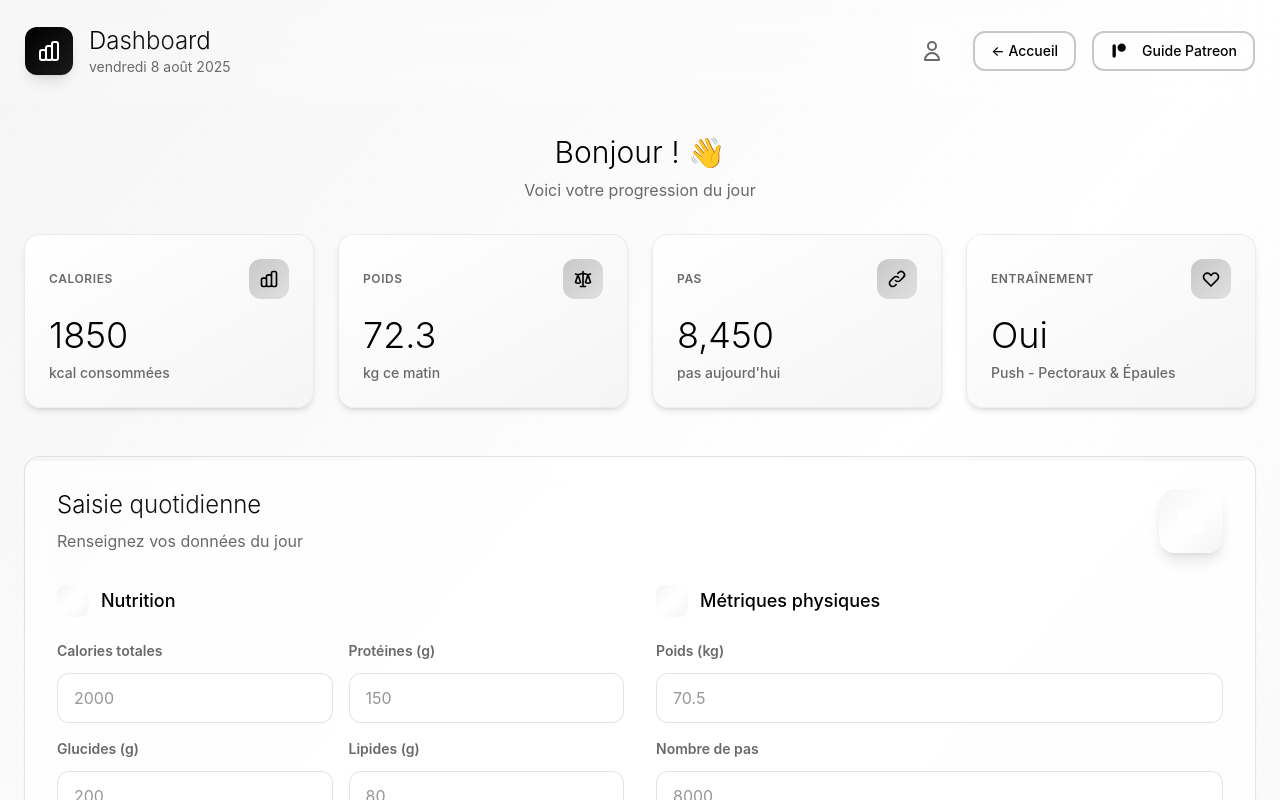
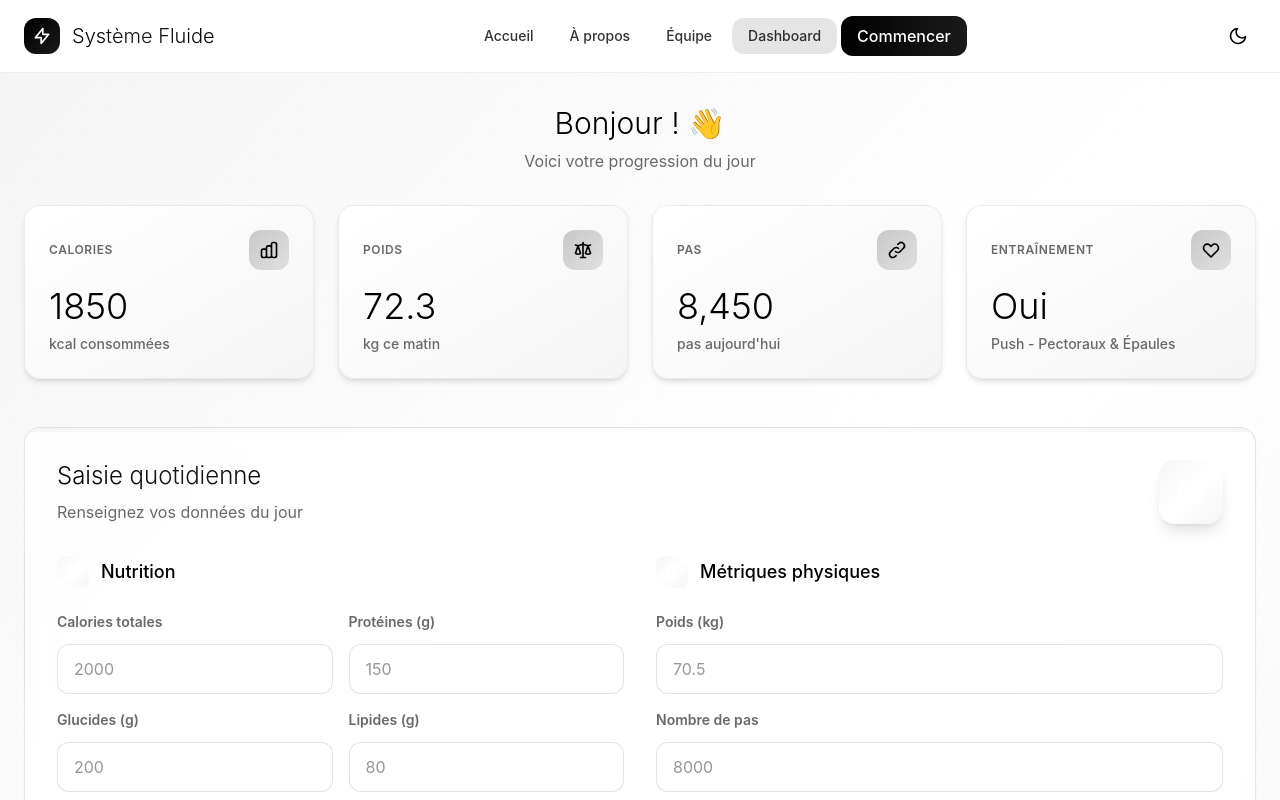
Before and after one commit to Messaoudiam/systeme-fluide, a Nuxt app: page /dashboard in a window 1280 px wide. Shown: the top 800 px of the page. Built offline with nearby package versions, Linux system fonts and the light colour scheme.

Commit message:
améliorations globales de l'UI/UX

```diff
--- a/app.vue
+++ b/app.vue
@@ -1,4 +1,15 @@
 <template>
-  <NuxtRouteAnnouncer />
-  <NuxtPage />
+  <div>
+    <a
+      href="#contenu-principal"
+      class="sr-only focus:not-sr-only focus:fixed focus:top-4 focus:left-4 focus:z-[60] focus:bg-white dark:focus:bg-gray-dark focus:text-black dark:focus:text-white focus:px-4 focus:py-2 focus:rounded-xl focus:ring-2 focus:ring-black dark:focus:ring-white"
+      >Aller au contenu</a
+    >
+    <AppHeader />
+    <main id="contenu-principal">
+      <NuxtRouteAnnouncer />
+      <NuxtPage />
+    </main>
+    <AppFooter />
+  </div>
 </template>
--- a/pages/about.vue
+++ b/pages/about.vue
@@ -351,6 +351,7 @@
       </div>
     </section>
 
+
     <!-- CTA Section -->
     <section class="py-24 relative overflow-hidden">
       <!-- Gradient background -->
--- a/pages/dashboard.vue
+++ b/pages/dashboard.vue
@@ -7,69 +7,6 @@
       class="absolute inset-0 bg-[radial-gradient(circle_at_50%_50%,rgba(0,0,0,0.02)_1px,transparent_1px)] dark:bg-[radial-gradient(circle_at_50%_50%,rgba(255,255,255,0.02)_1px,transparent_1px)] bg-[length:24px_24px]"
     ></div>
     <div class="relative z-10">
-      <!-- Header -->
-      <header
-        class="glass-strong border-b border-white/20 dark:border-white/10 sticky top-0 z-50"
-      >
-        <div class="max-w-7xl mx-auto px-6 py-6">
-          <div class="flex items-center justify-between">
-            <div class="flex items-center space-x-4">
-              <div
-                class="w-12 h-12 bg-gradient-to-br from-black to-gray-darkest dark:from-white dark:to-off-white rounded-xl flex items-center justify-center shadow-lg"
-              >
-                <svg
-                  class="w-6 h-6 text-white dark:text-black"
-                  fill="none"
-                  stroke="currentColor"
-                  viewBox="0 0 24 24"
-                >
-                  <path
-                    stroke-linecap="round"
-                    stroke-linejoin="round"
-                    stroke-width="2"
-                    d="M9 19v-6a2 2 0 00-2-2H5a2 2 0 00-2 2v6a2 2 0 002 2h2a2 2 0 002-2zm0 0V9a2 2 0 012-2h2a2 2 0 012 2v10m-6 0a2 2 0 002 2h2a2 2 0 002-2m0 0V5a2 2 0 012-2h2a2 2 0 012 2v14a2 2 0 01-2 2h-2a2 2 0 01-2-2z"
-                  ></path>
-                </svg>
-              </div>
-              <div>
-                <h1 class="text-2xl font-light text-gradient">Dashboard</h1>
-                <p class="text-sm text-gray-medium dark:text-gray-light">
-                  {{ currentDate }}
-                </p>
-              </div>
-            </div>
-            <div class="flex items-center space-x-4">
-              <button
-                class="p-3 glass rounded-xl text-gray-medium hover:text-black dark:hover:text-white transition-all duration-300 hover:scale-105"
-              >
-                <svg
-                  class="w-6 h-6"
-                  fill="none"
-                  stroke="currentColor"
-                  viewBox="0 0 24 24"
-                >
-                  <path
-                    stroke-linecap="round"
-                    stroke-linejoin="round"
-                    stroke-width="2"
-                    d="M16 7a4 4 0 11-8 0 4 4 0 018 0zM12 14a7 7 0 00-7 7h14a7 7 0 00-7-7z"
-                  ></path>
-                </svg>
-              </button>
-              <NuxtLink to="/" class="btn btn-outline px-4 py-2 text-sm">
-                ← Accueil
-              </NuxtLink>
-              <ClientOnly>
-                <PatreonButton
-                  size="sm"
-                  variant="outline"
-                  label="Guide Patreon"
-                />
-              </ClientOnly>
-            </div>
-          </div>
-        </div>
-      </header>
 
       <main class="max-w-7xl mx-auto px-6 py-8">
         <!-- Welcome message -->
--- a/pages/index.vue
+++ b/pages/index.vue
@@ -8,19 +8,7 @@
     ></div>
     <div class="relative z-10">
       <!-- Hero Section -->
-      <section class="relative overflow-hidden min-h-[420px] md:min-h-[480px]">
-        <!-- Banner background -->
-        <img
-          :src="bannerUrl"
-          alt="Système Fluide — bannière principale"
-          class="absolute inset-0 w-full h-full object-cover object-center opacity-90 pointer-events-none select-none z-0"
-          loading="eager"
-          fetchpriority="high"
-        />
-        <!-- Readability overlay -->
-        <div
-          class="absolute inset-0 bg-gradient-to-r from-black/60 via-black/30 to-black/60 dark:from-black/70 dark:via-black/40 dark:to-black/70 z-[1]"
-        ></div>
+      <section class="relative overflow-hidden">
         <!-- Floating elements -->
         <div
           class="absolute top-20 left-10 w-32 h-32 bg-gradient-to-br from-black/5 to-transparent dark:from-white/5 rounded-full blur-3xl animate-pulse"
@@ -29,14 +17,14 @@
           class="absolute top-40 right-20 w-48 h-48 bg-gradient-to-br from-success/10 to-transparent rounded-full blur-3xl animate-pulse delay-1000"
         ></div>
 
-        <div class="max-w-7xl mx-auto px-6 py-24 relative z-[2]">
+        <div class="max-w-7xl mx-auto px-6 py-24 relative">
           <div class="text-center">
             <div class="inline-block">
-              <h1
-                class="text-5xl md:text-7xl font-light text-gradient mb-6 animate-fade-in"
-              >
-                Système Fluide
-              </h1>
+              <img
+                src="/ban.png"
+                alt="Système Fluide"
+                class="mx-auto mb-6 animate-fade-in max-h-20 md:max-h-28"
+              />
               <div
                 class="h-1 bg-gradient-to-r from-transparent via-black dark:via-white to-transparent rounded-full mb-8 animate-fade-in delay-300"
               ></div>
@@ -64,13 +52,6 @@
               <NuxtLink to="/about" class="btn btn-outline px-10 py-5 text-lg">
                 En savoir plus
               </NuxtLink>
-              <ClientOnly>
-                <PatreonButton
-                  size="md"
-                  variant="outline"
-                  label="Guide Patreon"
-                />
-              </ClientOnly>
             </div>
 
             <!-- Stats preview -->
@@ -168,7 +149,8 @@
                 Calories & Macros
               </h3>
               <p class="text-gray-medium dark:text-gray-light leading-relaxed">
-                Suis tes totals caloriques & macronutriments
+                Suivez vos calories totales et macronutriments (protéines,
+                glucides, lipides)
               </p>
             </div>
 
@@ -197,7 +179,7 @@
                 Poids corporel
               </h3>
               <p class="text-gray-medium dark:text-gray-light leading-relaxed">
-                Enregistre ton poids quotidiennement pour suivre l'évolution
+                Enregistrez votre poids quotidiennement pour suivre l'évolution
               </p>
             </div>
 
@@ -223,10 +205,10 @@
               <h3
                 class="text-xl font-medium text-black dark:text-white mb-4 group-hover:text-black dark:group-hover:text-white transition-colors duration-300"
               >
-                Steps quotidiens
+                Pas quotidiens
               </h3>
               <p class="text-gray-medium dark:text-gray-light leading-relaxed">
-                Comptez vos steps pour maintenir un niveau d'activité optimal
+                Comptez vos pas pour maintenir un niveau d'activité optimal
               </p>
             </div>
 
@@ -448,16 +430,7 @@
           <!-- Social proof -->
           <div
             class="mt-16 flex justify-center items-center space-x-8 opacity-60"
-          >
-            <div class="text-center">
-              <div class="text-2xl font-light text-white dark:text-black">
-                ⭐⭐⭐⭐⭐
-              </div>
-              <div class="text-sm text-gray-light dark:text-gray-medium mt-1">
-                4.9/5 sur 2,340+ avis
-              </div>
-            </div>
-          </div>
+          ></div>
         </div>
       </section>
     </div>
@@ -465,8 +438,6 @@
 </template>
 
 <script setup lang="ts">
-// Vite will transform this import into a URL at build time
-import bannerUrl from "~/assets/banner.png";
 useHead({
   title: "Système Fluide - Excellence physique accessible à tous",
   meta: [
```
